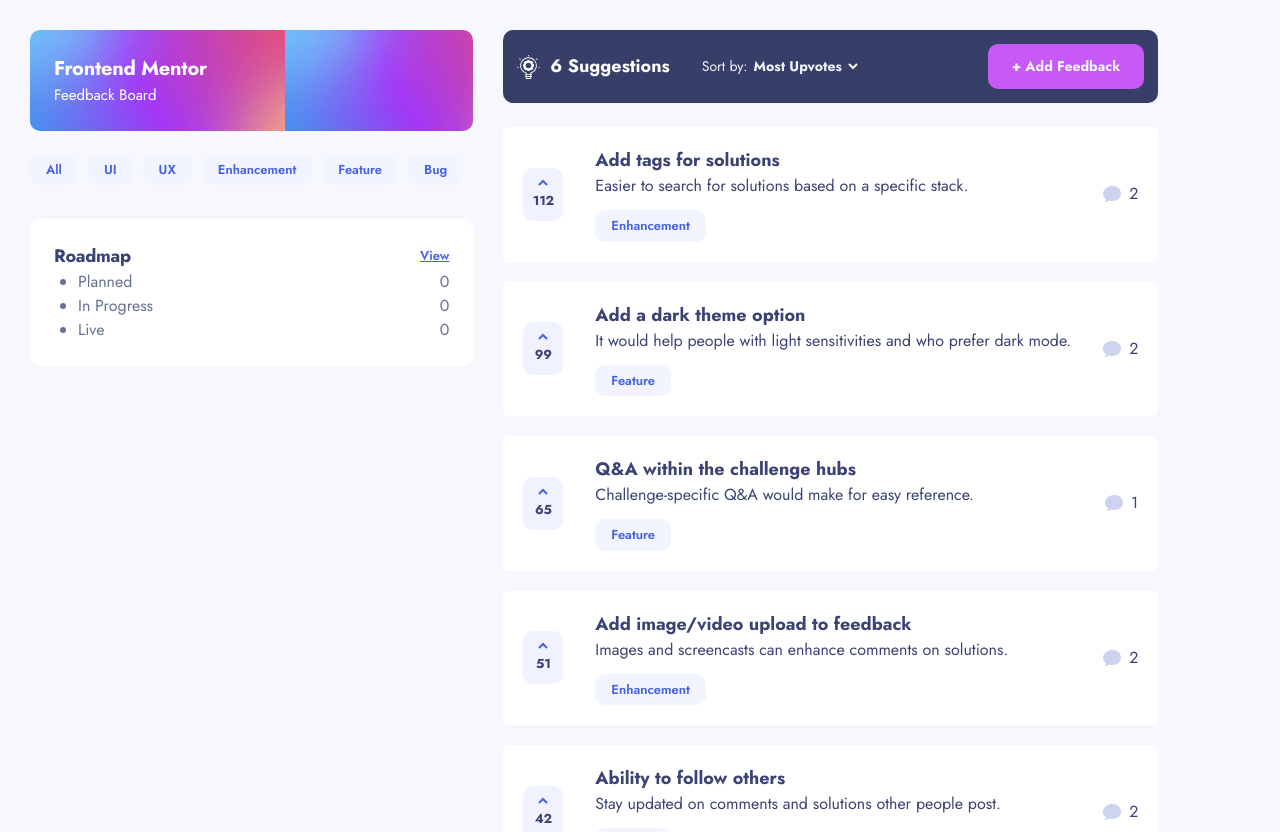
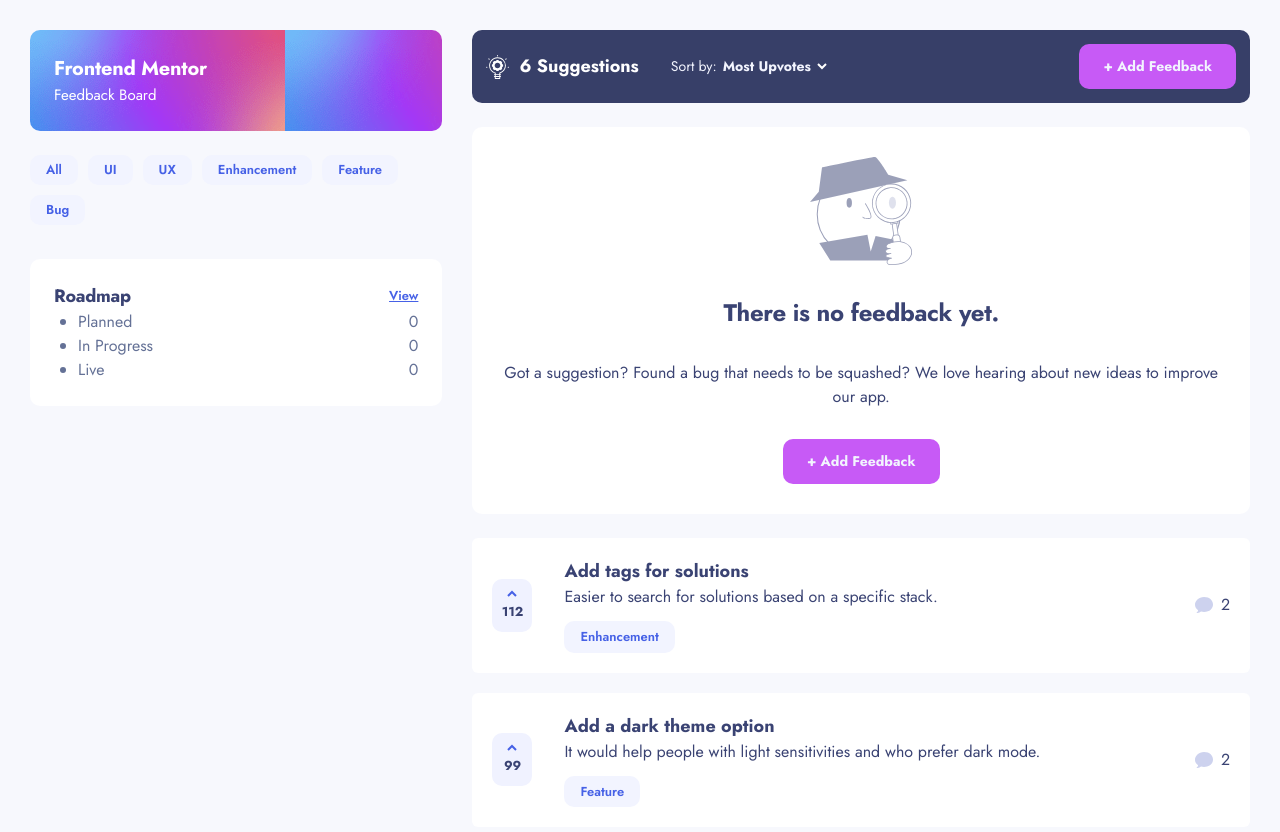
Before and after one commit to wenwen-dev/personal-website, a React (Vite) app: page / in a window 1280 px wide. Shown: the top 832 px of the page. Built offline with nearby package versions, Linux system fonts and the light colour scheme; a web font is replaced by a local one.

Commit message:
Build EmptyCardGrid

```diff
--- a/src/App.tsx
+++ b/src/App.tsx
@@ -8,9 +8,11 @@
 import DisplayOptionsBar from './components/DisplayOptionsBar';
 import { Option } from './components/SortSelector';
 import TagsPane from './components/TagsPane';
+import EmptyCardGrid from './components/EmptyCardGrid';
 
 function App() {
   const [requests, setRequests] = useState(data.productRequests);
+  // const [requests, setRequests] = useState([]);
 
   const [sortOptions, setSortOptions] = useState([
     {
@@ -85,6 +87,7 @@
           currentSort={currentSort}
           onChangeCurrentSort={handleChangeCurrentSort}
         />
+        <EmptyCardGrid></EmptyCardGrid>
         <CardGrid>
           {requests.map(request => (
             <Card
@@ -95,6 +98,20 @@
             />
           ))}
         </CardGrid>
+        {/* {requests ? (
+          <CardGrid>
+            {requests.map(request => (
+              <Card
+                key={request.id}
+                req={request}
+                handleClick={handleClick}
+                //Qs: above, why it doesn't require a parameter?
+              />
+            ))}
+          </CardGrid>
+        ) : (
+          <EmptyCardGrid></EmptyCardGrid>
+        )} */}
         <GlobalStyles />
       </RightWrapper>
     </Wrapper>
--- /dev/null
+++ b/src/components/EmptyCardGrid.tsx
@@ -0,0 +1,146 @@
+import styled from 'styled-components';
+import Button from './Button';
+
+const EmptyCardGrid = () => {
+  return (
+    <Wrapper>
+      <ImageContainer>
+        <svg width='102' height='108' xmlns='http://www.w3.org/2000/svg'>
+          <g fill-rule='nonzero' fill='none' opacity='.5'>
+            <path
+              d='M48.73 15.593C25.822 15.59 7.246 34.224 7.235 57.22c-.01 22.997 18.55 41.649 41.458 41.665 22.909.016 41.494-18.61 41.516-41.606a41.72 41.72 0 00-12.132-29.473A41.4 41.4 0 0048.73 15.593z'
+              stroke='#3A4374'
+              stroke-width='1.045'
+              stroke-linecap='round'
+              stroke-linejoin='round'
+            />
+            <ellipse
+              fill='#231F20'
+              cx='70.476'
+              cy='43.691'
+              rx='1.917'
+              ry='2.862'
+            />
+            <path
+              d='M0 44.902l97.429-21.645-19.167-5.612S67.881.37 65.11.01C62.338-.351 11.979 10.43 11.979 10.43L8.785 34.77 0 44.902zM20.284 103.503L9.272 86.027l48.14-8.265 3.305 16.746 4.888-15.424 24.628 4.882-5.007 19.537z'
+              fill='#3A4374'
+            />
+            <path
+              d='M81.97 65.607l4.438-.617L88.7 81.618a2.115 2.115 0 01-1.799 2.387l-.261.036a2.11 2.11 0 01-2.377-1.806L81.97 65.607z'
+              fill='#FFF'
+            />
+            <path
+              d='M86.352 84.471A2.519 2.519 0 0183.87 82.3l-2.292-16.634a.4.4 0 01.343-.45l4.432-.617a.398.398 0 01.296.08c.085.063.14.16.151.265l2.276 16.626a2.508 2.508 0 01-.479 1.868 2.49 2.49 0 01-1.66.97l-.256.04a2.474 2.474 0 01-.328.024zm-3.929-18.518l2.236 16.234c.132.936.991 1.59 1.925 1.467h.263a1.714 1.714 0 001.454-1.932l-2.236-16.234-3.642.465z'
+              fill='#3A4374'
+            />
+            <path
+              fill='#FFF'
+              d='M78.562 50.93l7.159-.995 2.242 16.263-7.16.995z'
+            />
+            <path
+              d='M80.802 67.605a.43.43 0 01-.24-.08.361.361 0 01-.151-.265l-2.244-16.274a.394.394 0 01.072-.296.423.423 0 01.263-.153l7.187-.994a.39.39 0 01.448.345l2.244 16.266a.4.4 0 01-.344.448l-7.187.995-.048.008zm-1.789-16.33l2.132 15.472 6.39-.882-2.133-15.472-6.389.882z'
+              fill='#3A4374'
+            />
+            <path
+              d='M85.573 78.014l.725-.1a3.248 3.248 0 013.664 2.773l3.013 21.85a3.248 3.248 0 01-2.77 3.661l-.726.1a3.248 3.248 0 01-3.664-2.773l-3.013-21.85a3.248 3.248 0 012.77-3.66z'
+              fill='#FFF'
+            />
+            <path
+              d='M88.429 106.83a2.959 2.959 0 01-2.923-2.558L82.31 81.064a2.959 2.959 0 012.516-3.343l2.108-.288a2.949 2.949 0 013.322 2.525l3.195 23.248a2.964 2.964 0 01-2.516 3.335l-2.108.297-.4-.008zm-1.086-28.628a1.838 1.838 0 00-.296 0l-2.108.289a2.13 2.13 0 00-1.422.842c-.35.455-.5 1.034-.415 1.603l3.194 23.248a2.166 2.166 0 002.396 1.844l2.108-.297a2.163 2.163 0 001.837-2.405l-3.194-23.248a2.159 2.159 0 00-2.124-1.868l.024-.008z'
+              fill='#3A4374'
+            />
+            <ellipse
+              fill='#FFF'
+              cx='81.569'
+              cy='46.288'
+              rx='19.19'
+              ry='19.264'
+            />
+            <path
+              d='M81.553 65.953c-10.474-.005-19.093-8.275-19.569-18.778-.476-10.503 7.359-19.525 17.789-20.485 10.43-.96 19.768 6.482 21.202 16.897 1.47 10.746-5.992 20.662-16.691 22.182-.905.122-1.818.184-2.731.184zm0-38.536c-.868 0-1.736.059-2.596.177-7.532 1.045-13.696 6.542-15.616 13.927-1.92 7.386.78 15.206 6.844 19.812a18.74 18.74 0 0020.853 1.234c6.56-3.86 10.157-11.307 9.114-18.868-1.298-9.305-9.207-16.24-18.567-16.282h-.032z'
+              fill='#3A4374'
+            />
+            <ellipse
+              fill='#FFF'
+              cx='81.569'
+              cy='46.288'
+              rx='15.589'
+              ry='15.648'
+            />
+            <path
+              d='M81.56 62.338c-8.606 0-15.665-6.846-15.962-15.48-.297-8.635 6.275-15.953 14.862-16.548 8.586-.596 16.098 5.745 16.987 14.339.889 8.593-5.165 16.348-13.69 17.536-.728.103-1.462.154-2.196.153zm0-31.265c-.707 0-1.414.049-2.116.144-8.096 1.127-13.848 8.489-13.009 16.65.839 8.162 7.967 14.19 16.122 13.634 8.154-.556 14.405-7.496 14.136-15.697-.268-8.2-6.959-14.713-15.132-14.731z'
+              fill='#3A4374'
+            />
+            <path
+              d='M99.896 89.714a11.645 11.645 0 00-3.913-3.206c-4.576-2.405-9.822-2.325-14.638-.802-1.709.545-5.023 1.323-5.199 3.6a2.115 2.115 0 001.526 2.004 6.254 6.254 0 002.675.104 6.887 6.887 0 00-3.618.914c-1.03.73-1.597 2.324-.75 3.294.374.404.861.683 1.397.802a6.365 6.365 0 003.554-.048c-1.251.24-2.47.625-3.634 1.146-.703.313-1.485.866-1.405 1.604.08.737.798 1.074 1.453 1.298 1.378.475 2.817.745 4.273.802a8.4 8.4 0 00-3.474 1.5c-1.598 1.346-1.598 3.903.567 4.633a6.366 6.366 0 002.14.248c6.389 0 14.04-.801 18.368-6.14a9.993 9.993 0 002.044-9.067 8.702 8.702 0 00-1.366-2.686z'
+              fill='#FFF'
+            />
+            <path
+              d='M80.802 107.984c-.75.037-1.5-.053-2.22-.265a2.762 2.762 0 01-1.9-2.108 3.502 3.502 0 011.197-3.207 5.952 5.952 0 011.725-1.002 14.816 14.816 0 01-2.396-.617c-1.062-.369-1.597-.914-1.717-1.603-.12-.69.495-1.523 1.598-2.044l.567-.24a4.211 4.211 0 01-.432-.105 3.008 3.008 0 01-1.597-.914 2.219 2.219 0 01-.471-1.732 3.209 3.209 0 011.294-2.14c.248-.175.516-.32.798-.433a2.461 2.461 0 01-1.525-2.3c.184-2.342 3.067-3.207 4.967-3.793l.511-.152c5.335-1.691 10.646-1.395 14.942.802a11.99 11.99 0 014.049 3.35 9.207 9.207 0 011.445 2.79 10.363 10.363 0 01-2.116 9.444c-4.528 5.555-12.37 6.277-18.695 6.285l-.024-.016zm-.759-11.055c-.887.226-1.752.53-2.587.906-.375.168-1.23.625-1.166 1.219.064.593.67.801 1.182.97 1.34.47 2.742.74 4.16.801a.392.392 0 01.384.353.4.4 0 01-.296.433 8.289 8.289 0 00-3.322 1.419 2.659 2.659 0 00-.934 2.453 1.953 1.953 0 001.373 1.499 5.73 5.73 0 002.005.224c6.157 0 13.768-.69 18.08-5.988a9.567 9.567 0 001.98-8.698 8.413 8.413 0 00-1.325-2.541 11.094 11.094 0 00-3.777-3.127c-4.113-2.124-9.2-2.405-14.335-.801l-.52.16c-1.692.513-4.264 1.29-4.408 3.086.031.753.54 1.4 1.262 1.604a3.86 3.86 0 001.43.176c.375-.04.742-.064 1.094-.088a.416.416 0 01.423.369.408.408 0 01-.36.433c-.359 0-.734.08-1.117.088a4.898 4.898 0 00-2.308.753c-.525.382-.874.96-.967 1.604-.063.395.041.799.288 1.114.325.334.742.563 1.198.657a6.11 6.11 0 002.396.16c.32-.08.646-.152.966-.216a.4.4 0 01.463.297.41.41 0 01-.271.48 6.097 6.097 0 01-.99.201z'
+              fill='#3A4374'
+            />
+            <path
+              d='M55.367 46.593s9.727 14.67 3.84 14.879c-5.885.208-6.388-1.339-6.388-1.339'
+              fill='#FFF'
+            />
+            <path
+              d='M58.154 61.937c-4.936 0-5.646-1.355-5.742-1.603a.425.425 0 01.263-.53.415.415 0 01.52.265s.718 1.243 5.997 1.05a1.348 1.348 0 001.294-.673c1.261-2.461-3.514-10.622-5.463-13.556a.418.418 0 01.128-.553.414.414 0 01.56.088c.742 1.122 7.186 11.063 5.51 14.43a2.139 2.139 0 01-1.997 1.13l-1.07-.048z'
+              fill='#3A4374'
+            />
+            <ellipse
+              fill='#C0C5DC'
+              cx='82.455'
+              cy='45.799'
+              rx='3.53'
+              ry='6.036'
+            />
+            <ellipse
+              fill='#3A4374'
+              cx='39.259'
+              cy='45.799'
+              rx='2.691'
+              ry='4.882'
+            />
+          </g>
+        </svg>
+      </ImageContainer>
+      <Title>There is no feedback yet.</Title>
+      <Details>
+        Got a suggestion? Found a bug that needs to be squashed? We love hearing
+        about new ideas to improve our app.
+      </Details>
+      <Button text='+ Add Feedback'></Button>
+    </Wrapper>
+  );
+};
+
+// CSS question: why does the browser know how wide to set this component?
+
+const Wrapper = styled.div`
+  display: flex;
+  flex-direction: column;
+  gap: 30px;
+  padding: 30px;
+  align-items: center;
+  background-color: #ffffff;
+  border-radius: 10px;
+`;
+
+const ImageContainer = styled.div`
+  /* width: 300px;
+  min-height: 100px; */
+`;
+
+const Title = styled.h2`
+  font-size: 24px;
+  letter-spacing: -0.33px;
+  text-align: center;
+`;
+
+const Details = styled.h2`
+  font-size: 16px;
+  font-weight: 400;
+  text-align: center;
+`;
+
+export default EmptyCardGrid;
```
